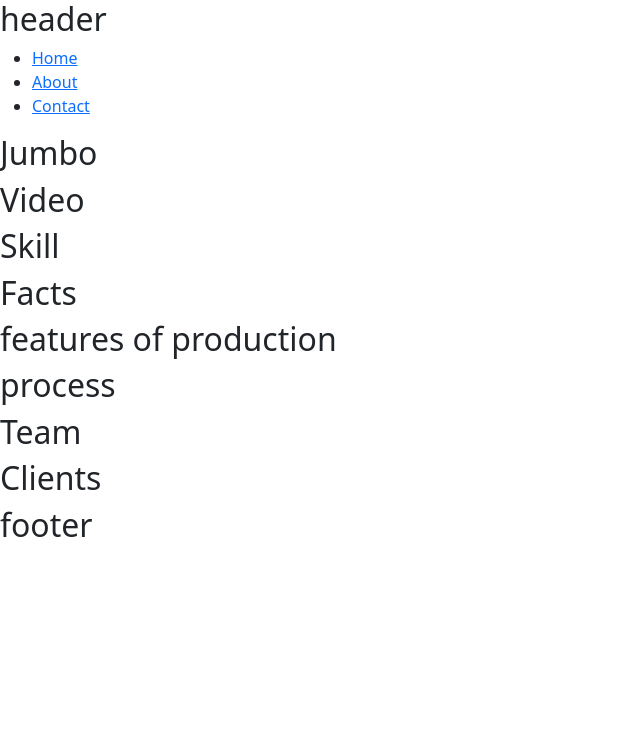
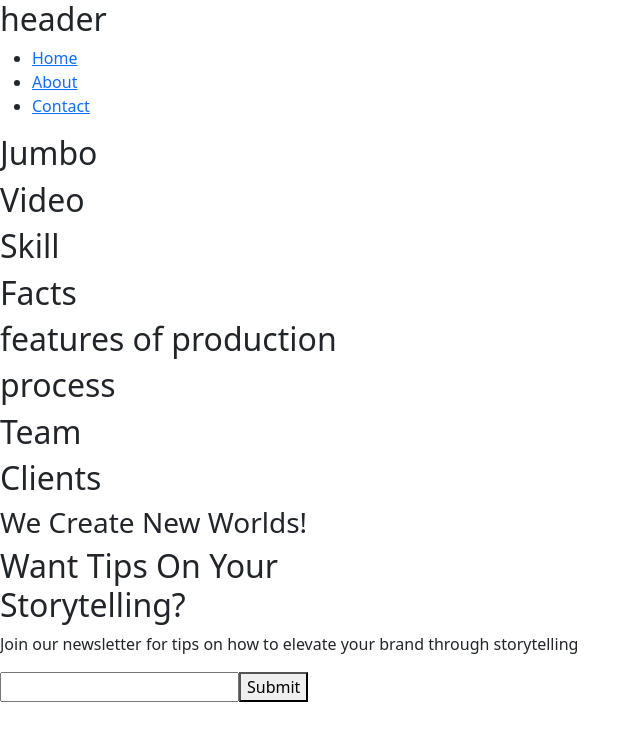
Before and after one commit to IvanTorzoni/proj-html-vuejs, a Vue app: page / in a window 1280 px wide. Shown: the top 740 px of the page, without its empty margins (0-640 px from the left). Built offline with nearby package versions, Linux system fonts and the light colour scheme.

Commit message:
feat: added content - CTA Section - AppFooter

```diff
--- a/src/components/AppFooter.vue
+++ b/src/components/AppFooter.vue
@@ -7,10 +7,33 @@ export default {
 
 <template>
 
-<h2>footer</h2>
+   <!-- Call To Action - Section -->
+   <section>
+
+      <h3>We Create New Worlds!</h3>
+
+      <h2>Want Tips On Your <br> Storytelling?</h2>
+
+      <p>Join our newsletter for tips on how to elevate your brand through storytelling</p>
+
+      <div>
+
+         <input type="email" aria-label="Enter your email">
+
+         <button>Submit</button>
+
+      </div>
+
+
+   </section>
+   <!-- /Call To Action - Section -->
+
+   <!-- Footer -->
+   <footer>
+
+   </footer>
+   <!-- /Footer -->
 
 </template>
 
-<style lang="scss" scoped>
-
-</style>
+<style lang="scss" scoped></style>
```
